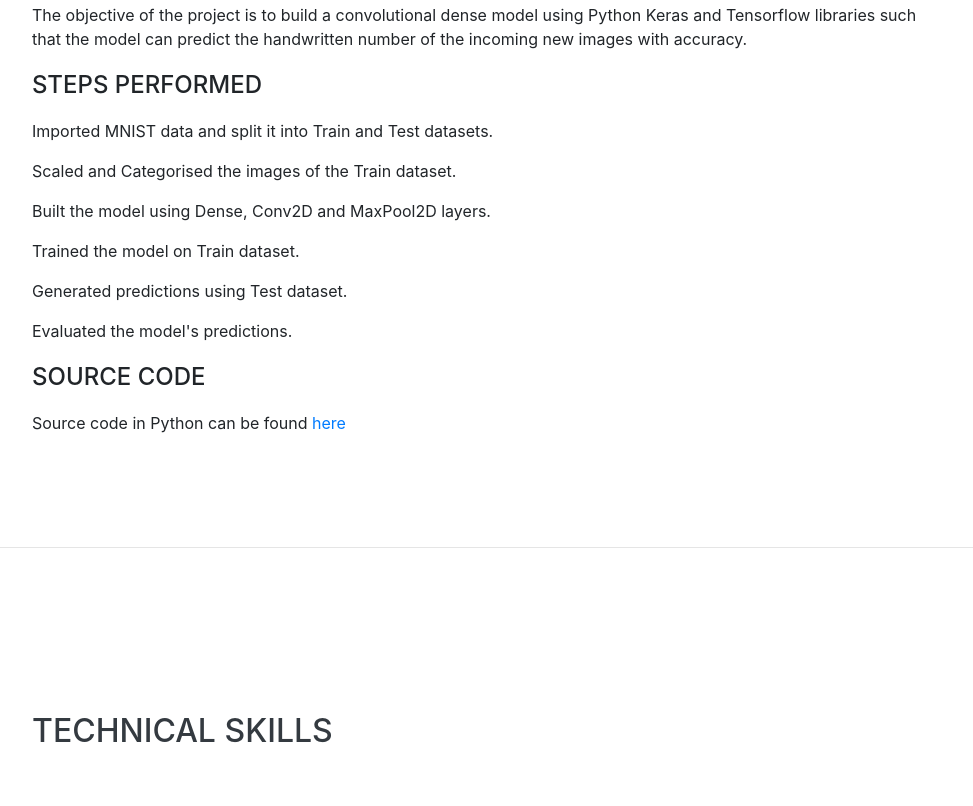
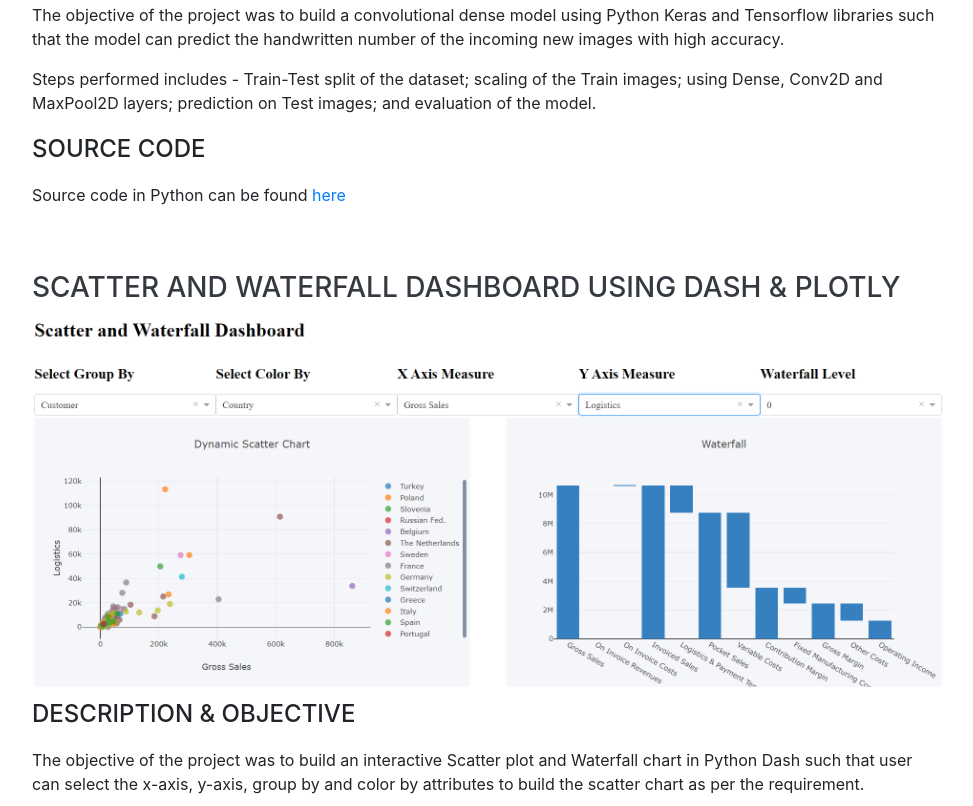
Before and after one commit to rohitnagpal92/portfolio, a website with bundled scripts: page index.html in a window 1280 px wide. Shown: the part 3310-4116 px from the top of the page, without its empty margins (288-1261 px from the left). Built offline with nearby package versions, Linux system fonts and the light colour scheme; a web font is replaced by a local one.

Commit message:
Update index.html

```diff
--- a/index.html
+++ b/index.html
@@ -175,20 +175,30 @@
             <h3 class="mb-0">Convolutional Neural Network using Tensorflow </h3>
             <div class="subheading mb-3">Description & Objective</div>
             <p>MNIST is a dataset of 60,000 small squared 28x28 pixel grayscale images of handwritten sigle digits between 0 to 9.</p>
-			<p>The objective of the project is to build a convolutional dense model using Python Keras and Tensorflow libraries such that the model can predict the handwritten number of the incoming new images with accuracy.</p>
-			<div class="subheading mb-3">Steps Performed</div>
-            <p>Imported MNIST data and split it into Train and Test datasets.</p>
-			<p>Scaled and Categorised the images of the Train dataset.</p>
-			<p>Built the model using Dense, Conv2D and MaxPool2D layers.<p>
-			<p>Trained the model on Train dataset.<p>
-			<p>Generated predictions using Test dataset.<p>
-			<p>Evaluated the model's predictions.<p>
+			<p>The objective of the project was to build a convolutional dense model using Python Keras and Tensorflow libraries such that the model can predict the handwritten number of the incoming new images with high accuracy.</p>
+			<p>Steps performed includes - Train-Test split of the dataset; scaling of the Train images; using Dense, Conv2D and MaxPool2D layers; prediction on Test images; and evaluation of the model.</p>
 			<div class="subheading mb-3">Source Code</div>
             <p>Source code in Python can be found <a href="https://github.com/rohitnagpal92/CNN_Tensorflow_Keras" class="mw-redirect" title= "here">here</a></p>
           </div>
 
         </div>
 
+		<div class="resume-item d-flex flex-column flex-md-row justify-content-between mb-5">
+          <div class="resume-content">
+            <h3 class="mb-0">Scatter and Waterfall Dashboard using Dash & Plotly </h3>
+			<span class="d-none d-lg-block">
+			<img class="img-fluid img-profile rounded-square mx-auto mb-2" src="img/dashboard.jpg" alt="">
+			</span>
+            <div class="subheading mb-3">Description & Objective</div>
+            <p>The objective of the project was to build an interactive Scatter plot and Waterfall chart in Python Dash such that user can select the x-axis, y-axis, group by and color by attributes to build the scatter chart as per the requirement.</p>
+			<p>Additional feature added to the visualization was the explorer functionality such that when user select any points in the scatter chart, the waterfall chart would get filtered out only for those selected points.</p>
+			<div class="subheading mb-3">Source Code</div>
+            <p>Source code in Python can be found <a href="https://github.com/rohitnagpal92/plotly_scatter_waterfall_dashbaord" class="mw-redirect" title= "here">here</a></p>
+          </div>
+
+        </div>
+
+	 </div>
     </section>
 
     <hr class="m-0">
```
